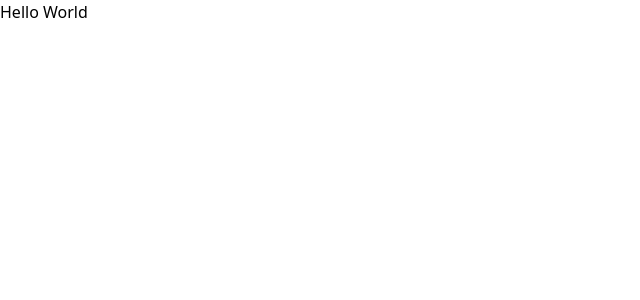
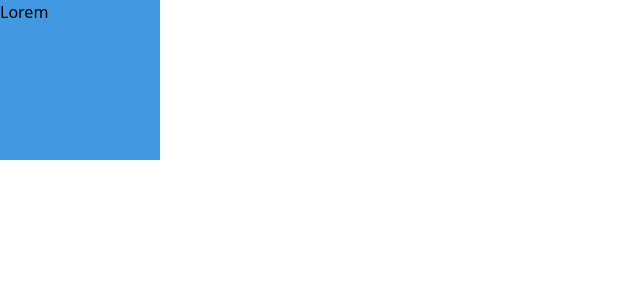
Before and after one commit to alexander-alarcon/card-memory-game, a React app: page / in a window 1280 px wide. Shown: the top 300 px of the page, without its empty margins (0-640 px from the left). Built offline with nearby package versions, Linux system fonts and the light colour scheme.

Commit message:
Create Card Component

```diff
--- a/package.json
+++ b/package.json
@@ -44,6 +44,7 @@
     "postcss-normalize": "7.0.1",
     "postcss-preset-env": "6.6.0",
     "postcss-safe-parser": "4.0.1",
+    "prop-types": "^15.7.2",
     "react": "^16.8.6",
     "react-app-polyfill": "^1.0.1",
     "react-dev-utils": "^9.0.1",
--- /dev/null
+++ b/src/Components/Card/index.css
@@ -0,0 +1,29 @@
+.Card__Container {
+  -webkit-perspective: 1000px;
+  perspective: 1000px;
+}
+
+.Card {
+  -webkit-transition: -webkit-transform 500ms;
+  transition: -webkit-transform 500ms;
+  transition: transform 500ms;
+  transition: transform 500ms, -webkit-transform 500ms;
+  -webkit-transform-style: preserve-3d;
+  transform-style: preserve-3d;
+  transform: rotateY(180deg);
+}
+
+.Card__Back,
+.Card__Front {
+  -webkit-backface-visibility: hidden;
+  backface-visibility: hidden;
+}
+
+.Card__Front {
+  transform: rotateY(180deg);
+}
+
+.Card.flipped {
+  -webkit-transform: rotateY(0deg);
+  transform: rotateY(0deg);
+}
--- /dev/null
+++ b/src/Components/Card/index.jsx
@@ -0,0 +1,53 @@
+import React from 'react';
+import PropTypes from 'prop-types';
+
+import './index.css';
+
+function Card({
+  id,
+  backSide,
+  frontSide,
+  isFlipped,
+  handleClick,
+  solved,
+  ...rest
+}) {
+  const cardClasses = `Card relative w-full h-full ${
+    !isFlipped ? 'flipped' : ''
+  }`;
+  return (
+    <div
+      className="Card__Container w-40 h-40 outline-none"
+      role="button"
+      aria-pressed="false"
+      onClick={handleClick}
+      onKeyDown={() => {}}
+      tabIndex={0}
+    >
+      <div className={cardClasses}>
+        <div className="Card__Front absolute w-full h-full bg-red-500">
+          {frontSide}
+        </div>
+        <div className="Card__Back absolute w-full h-full bg-blue-500">
+          {backSide}
+        </div>
+      </div>
+    </div>
+  );
+}
+
+Card.propTypes = {
+  id: PropTypes.string.isRequired,
+  backSide: PropTypes.oneOfType([PropTypes.node, PropTypes.string]).isRequired,
+  frontSide: PropTypes.oneOfType([PropTypes.node, PropTypes.string]).isRequired,
+  isFlipped: PropTypes.bool,
+  handleClick: PropTypes.func.isRequired,
+  solved: PropTypes.bool,
+};
+
+Card.defaultProps = {
+  isFlipped: false,
+  solved: false,
+};
+
+export default Card;
--- a/src/Containers/App/index.jsx
+++ b/src/Containers/App/index.jsx
@@ -1,7 +1,23 @@
-import React from 'react';
+import React, { useCallback, useState } from 'react';
+
+import Card from '../../Components/Card';
 
 function App() {
-  return <div className="App">Hello World</div>;
+  const [isFlipped, setIsFlipped] = useState(false);
+  const handleFlip = useCallback(() => {
+    setIsFlipped(!isFlipped);
+  }, [isFlipped]);
+  return (
+    <div className="App w-screen h-screen">
+      <Card
+        id="card1"
+        frontSide={<div>Ipsum</div>}
+        backSide={<div>Lorem</div>}
+        isFlipped={isFlipped}
+        handleClick={handleFlip}
+      />
+    </div>
+  );
 }
 
 export default App;
```
Also changed, not shown: 2 other files (tests, documents, lock files or other folders).
